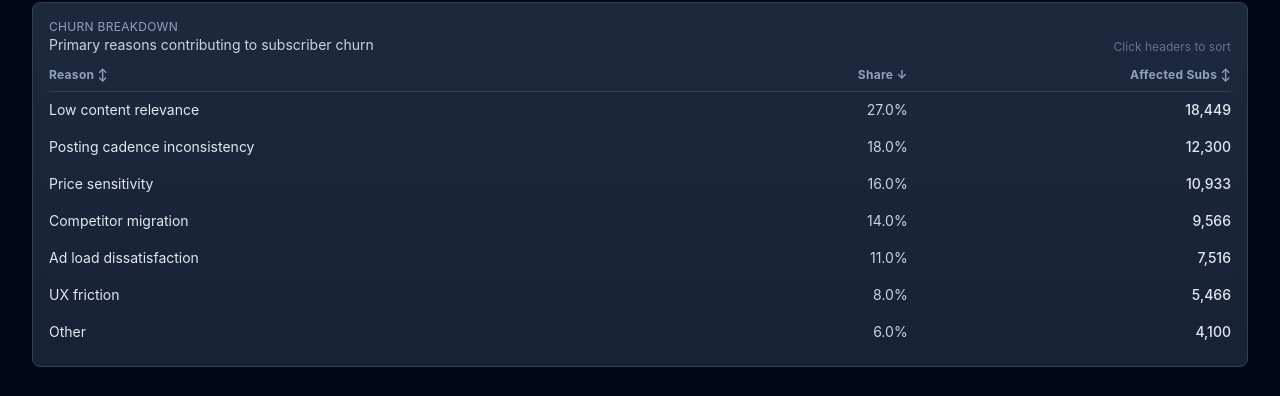
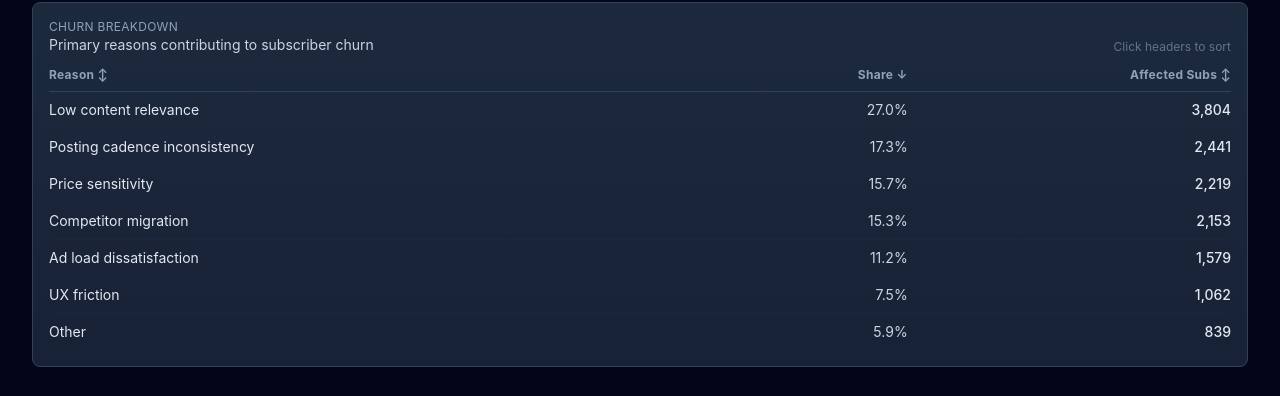
Before and after one commit to michaelbodellslalom/p300resubmission1, a Next.js app: page /dashboard in a window 1280 px wide. Shown: the part 944-1340 px from the top of the page. Built offline with nearby package versions, Linux system fonts and the light colour scheme.

Commit message:
T-043: Make churn breakdown range-aware

```diff
--- a/memory-bank/activeContext.md
+++ b/memory-bank/activeContext.md
@@ -4,7 +4,7 @@
 **Phase 3: Overview Charts** 🚧 IN PROGRESS
 
 ## Next Task
-**T-043: Wire churn table data behavior to date range states and continue chart layout polish (T-045)**
+**T-045: Responsive layout refinement for chart and table sections**
 
 ## What's Done
 - Planning complete (PRD, Design Doc, Build Task List)
@@ -46,13 +46,13 @@
 - T-039 complete: chart legend added for Revenue and RPM series
 - T-041 complete: Churn Breakdown table added to Overview
 - T-042 complete: churn table sorting added for reason, share, and affected subscribers
+- T-043 complete: churn breakdown values now recompute from selected date range
 - QueryClient provider wired at app root for hooks
 - Production build and type-check verified after shell routing
 - Production build and type-check verified after KPI refactor
 - Production build and type-check re-verified after chart integration
 
 ## What's In Progress
-- T-043 follow-up: align churn table behavior with range-specific data snapshots
 - T-045 planning: chart/table responsive layout refinement for smaller screens
 
 ## Blockers
@@ -66,4 +66,4 @@ None
 - Header refresh timestamp is now hydration-safe and no longer intercepts pointer events
 
 ## Last Updated
-June 16, 2026 - T-041/T-042 complete, churn table and sorting shipped
+June 16, 2026 - T-043 complete, churn table now range-aware
--- a/memory-bank/progress.md
+++ b/memory-bank/progress.md
@@ -10,7 +10,7 @@ Planning complete | Development in progress
 | 0 - Scaffolding | In Progress | T-001-T-014 | T-012 now complete |
 | 1 - Header & Nav | Complete | T-015-T-022 | Dashboard shell, tabs, and date controls are live |
 | 2 - Overview KPIs | Complete | T-023-T-034 | KPI component, wiring, loading/error, responsive and style polish complete |
-| 3 - Overview Charts | In Progress | T-035-T-050 | Subscriber/revenue charts and churn table shipped (T-035-T-042) |
+| 3 - Overview Charts | In Progress | T-035-T-050 | Subscriber/revenue charts and range-aware churn table shipped (T-035-T-043) |
 | 4 - Subscribers Tab | Not Started | T-051-T-068 | Blocked by Phase 1 |
 | 5 - Content Tab | Not Started | T-069-T-088 | Blocked by Phase 1 |
 | 6 - Revenue Tab | Not Started | T-089-T-104 | Blocked by Phase 1 |
@@ -57,12 +57,14 @@ Planning complete | Development in progress
 - Added ChurnBreakdownTable component to Overview with loading/error/empty states
 - Added sortable churn columns for reason, share, and affected subscribers
 - Verified sorting interactions in browser QA pass
+- Wired churn reason percentages and affected counts to selected date range
+- Verified churn breakdown values update when toggling 7D and 30D presets
 - Fixed refresh timestamp click interception with pointer-events-safe label styling
 - Fixed header hydration mismatch for dynamic "Updated" timestamp text
 - Re-validated type-check and production build after chart integration
 
 ## In Progress
-- Next: T-043/T-045 (range-aware churn table behavior and responsive layout refinement)
+- Next: T-045 (responsive layout refinement for chart and table sections)
 
 ## Risks and Notes
 - No blockers currently
--- a/src/data/mock.ts
+++ b/src/data/mock.ts
@@ -169,31 +169,34 @@ function generateCohorts(months = 12): SubscriberCohort[] {
   });
 }
 
-function generateChurnReasons(totalChurned: number): ChurnReason[] {
-  const blueprint: Array<{ reason: string; percentage: number }> = [
-    { reason: 'Low content relevance', percentage: 27 },
-    { reason: 'Posting cadence inconsistency', percentage: 18 },
-    { reason: 'Price sensitivity', percentage: 16 },
-    { reason: 'Competitor migration', percentage: 14 },
-    { reason: 'Ad load dissatisfaction', percentage: 11 },
-    { reason: 'UX friction', percentage: 8 },
-    { reason: 'Other', percentage: 6 },
-  ];
+const churnReasonBlueprint: Array<{ reason: string; weight: number }> = [
+  { reason: 'Low content relevance', weight: 27 },
+  { reason: 'Posting cadence inconsistency', weight: 18 },
+  { reason: 'Price sensitivity', weight: 16 },
+  { reason: 'Competitor migration', weight: 14 },
+  { reason: 'Ad load dissatisfaction', weight: 11 },
+  { reason: 'UX friction', weight: 8 },
+  { reason: 'Other', weight: 6 },
+];
 
-  return blueprint.map((item) => ({
-    reason: item.reason,
-    percentage: item.percentage,
-    affectedSubscribers: Math.round((item.percentage / 100) * totalChurned),
-  }));
+function generateChurnReasonsFromWeights(totalChurned: number, weights: number[]): ChurnReason[] {
+  const weightSum = weights.reduce((sum, weight) => sum + weight, 0);
+
+  return churnReasonBlueprint.map((item, idx) => {
+    const normalizedShare = weights[idx] / Math.max(weightSum, 1);
+    return {
+      reason: item.reason,
+      percentage: round(normalizedShare * 100, 1),
+      affectedSubscribers: Math.round(normalizedShare * totalChurned),
+    };
+  });
 }
 
 export const subscriberTimeline = generateSubscriberTimeline(180);
 export const contentMetrics = generateContentMetrics(72);
 export const revenueTimeline = generateRevenueTimeline(subscriberTimeline, contentMetrics);
 export const subscriberCohorts = generateCohorts(12);
-export const churnReasons = generateChurnReasons(
-  subscriberTimeline.reduce((sum, point) => sum + point.churnedSubscribers, 0),
-);
+export const churnReasons = getChurnReasonsForRange();
 
 export function filterByDateRange<T extends { date: string }>(
   items: T[],
@@ -206,6 +209,44 @@ export function filterByDateRange<T extends { date: string }>(
     const date = new Date(item.date);
     return date >= start && date <= end;
   });
+}
+
+export function getChurnReasonsForRange(range?: DateRange): ChurnReason[] {
+  const subs = range ? filterByDateRange(subscriberTimeline, range) : subscriberTimeline;
+  const totalChurned = subs.reduce((sum, point) => sum + point.churnedSubscribers, 0);
+
+  if (!subs.length || totalChurned <= 0) {
+    return generateChurnReasonsFromWeights(0, churnReasonBlueprint.map((item) => item.weight));
+  }
+
+  const avgChurnRate =
+    subs.reduce((sum, point) => sum + point.churnRate, 0) / Math.max(subs.length, 1);
+  const latestChurnRate = subs[subs.length - 1]?.churnRate ?? avgChurnRate;
+
+  const adjustedWeights = churnReasonBlueprint.map((item) => {
+    if (item.reason === 'Low content relevance') {
+      return item.weight * (1 + clamp((avgChurnRate - 0.23) * 0.9, -0.12, 0.2));
+    }
+    if (item.reason === 'Posting cadence inconsistency') {
+      return item.weight * (1 + (subs.length < 21 ? 0.1 : -0.03));
+    }
+    if (item.reason === 'Price sensitivity') {
+      return item.weight * (1 + clamp((30 - subs.length) / 130, -0.06, 0.12));
+    }
+    if (item.reason === 'Competitor migration') {
+      return item.weight * (1 + clamp((latestChurnRate - avgChurnRate) * 3.5, -0.1, 0.1));
+    }
+    if (item.reason === 'Ad load dissatisfaction') {
+      return item.weight * (1 + clamp((avgChurnRate - 0.2) * 0.7, -0.08, 0.12));
+    }
+    if (item.reason === 'UX friction') {
+      return item.weight * (1 + clamp((21 - subs.length) / 120, -0.05, 0.08));
+    }
+
+    return item.weight;
+  });
+
+  return generateChurnReasonsFromWeights(totalChurned, adjustedWeights);
 }
 
 export function getOverviewKPIs(range?: DateRange): OverviewKPIs {
--- a/src/hooks/useFetchSubscriberData.ts
+++ b/src/hooks/useFetchSubscriberData.ts
@@ -3,8 +3,8 @@
 import { useQuery } from '@tanstack/react-query';
 
 import {
-  churnReasons,
   filterByDateRange,
+  getChurnReasonsForRange,
   getOverviewKPIs,
   subscriberCohorts,
   subscriberTimeline,
@@ -16,7 +16,7 @@ const SIMULATED_LATENCY_MS = 120;
 export interface SubscriberDataResult {
   timeline: typeof subscriberTimeline;
   cohorts: typeof subscriberCohorts;
-  churnReasons: typeof churnReasons;
+  churnReasons: ReturnType<typeof getChurnReasonsForRange>;
   overview: ReturnType<typeof getOverviewKPIs>;
 }
 
@@ -33,6 +33,7 @@ export function useFetchSubscriberData() {
     queryKey: ['subscribers', dateRange.start, dateRange.end],
     queryFn: async () => {
       const timeline = filterByDateRange(subscriberTimeline, dateRange);
+      const churnReasons = getChurnReasonsForRange(dateRange);
       const overview = getOverviewKPIs(dateRange);
 
       return delay({
```
